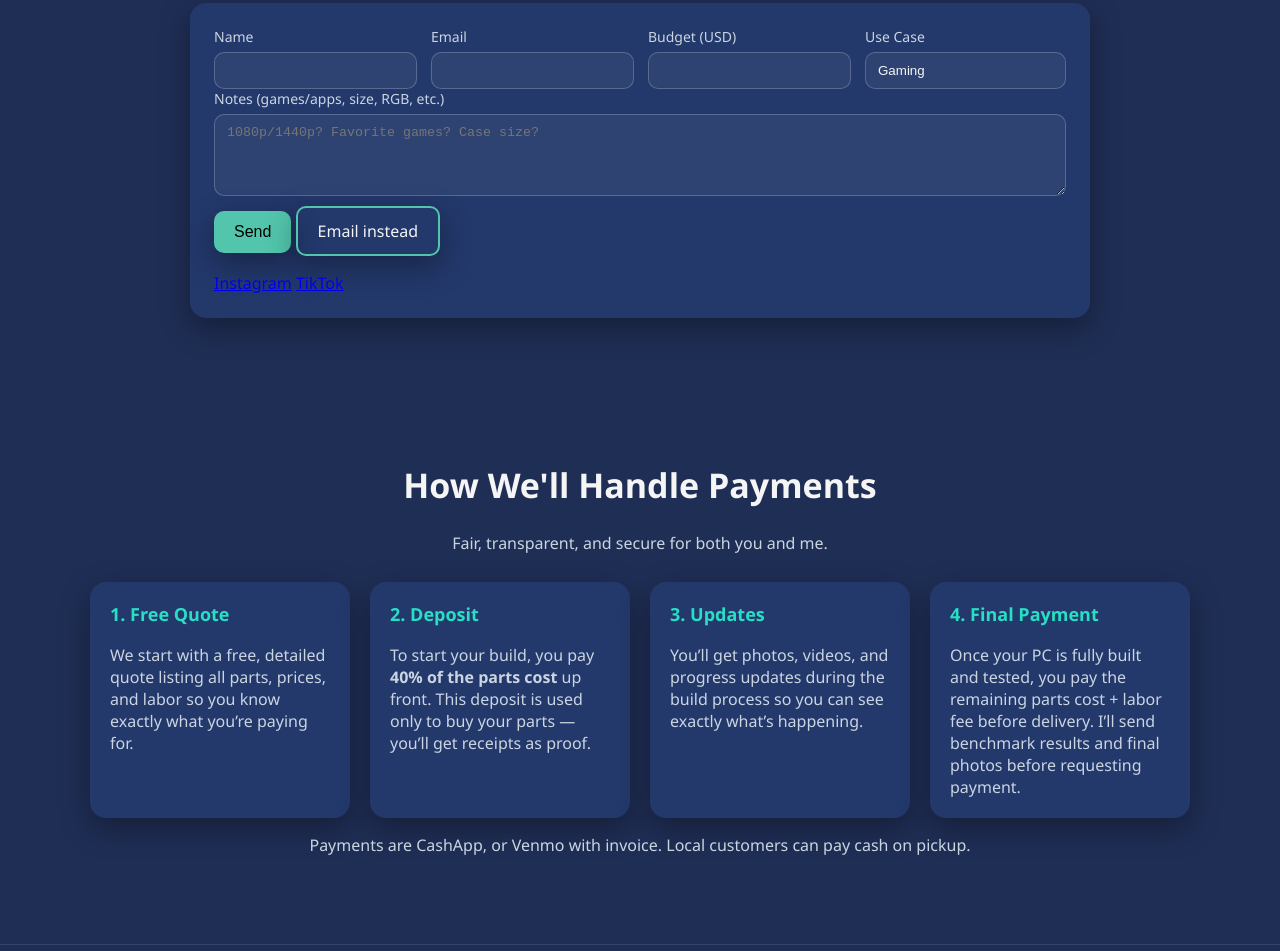
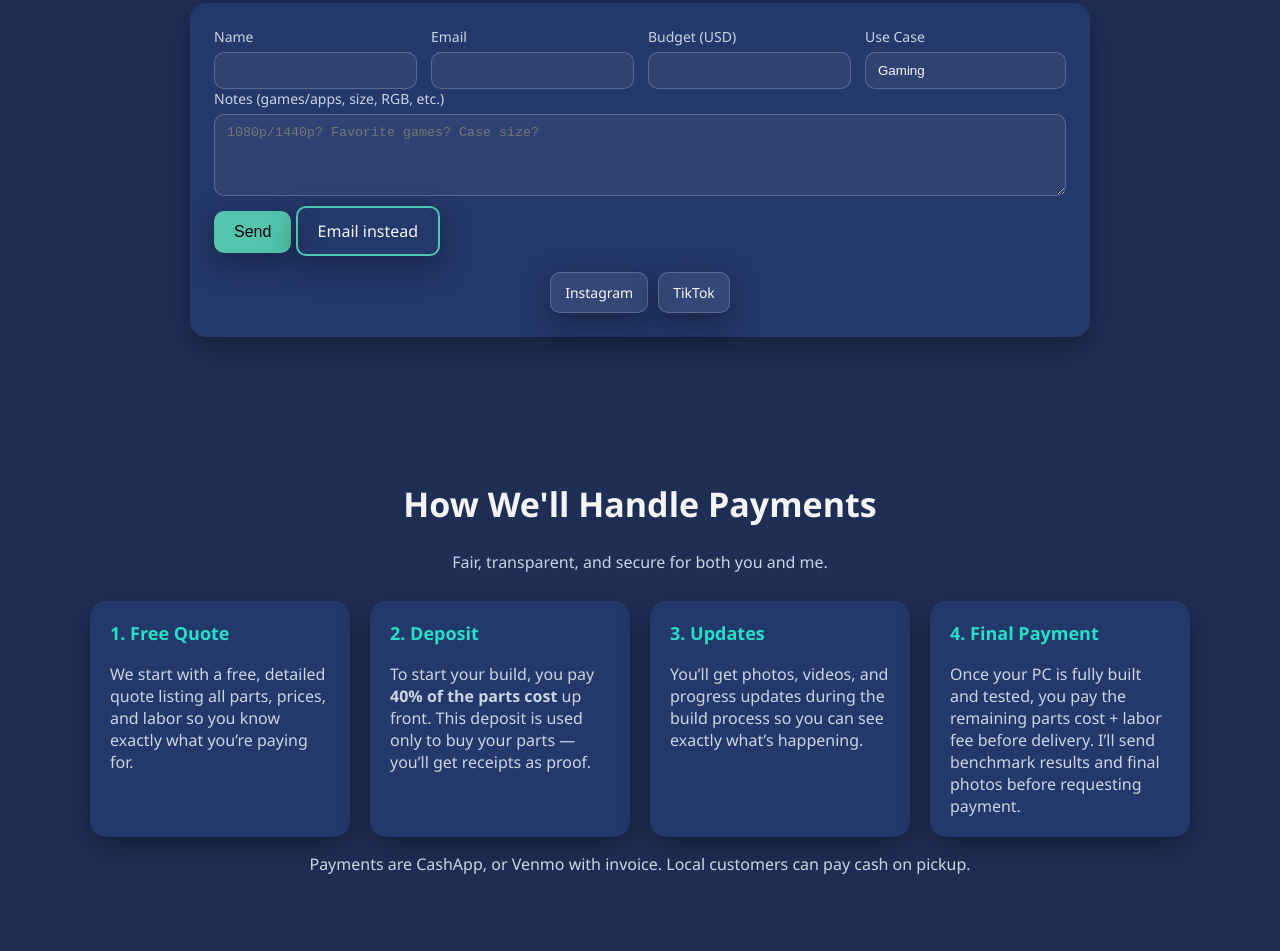
Before and after one commit to M4THIS223/Mato-s-PC-s-Custom-PC-Builds, a plain HTML site: page index.html in a window 1280 px wide. Shown: the part 2969-3920 px from the top of the page. Drawn offline with Linux system fonts and the light colour scheme.

Commit message:
style.css

```diff
--- a/style.css
+++ b/style.css
@@ -264,3 +264,28 @@ body{
 
 /* ===== Utility ===== */
 a[href^="#"]{ cursor:pointer; }
+
+.form-status{
+  margin-top:10px;
+  color: var(--accent);
+  font-size:14px;
+}
+
+/* Reusable social button styles (used in footer and under the form) */
+.social-row {
+  display:flex; gap:10px; justify-content:center; flex-wrap:wrap;
+}
+.social-row.under-form { margin-top:16px; }
+
+.social-btn{
+  display:inline-block;
+  padding:10px 14px;
+  border-radius:10px;
+  text-decoration:none;
+  background: rgba(255,255,255,.08);
+  color: var(--text);
+  border:1px solid rgba(255,255,255,.2);
+  box-shadow: var(--shadow);
+  font-size: 14px;
+}
+.social-btn:hover{ filter: brightness(1.1); }
```
